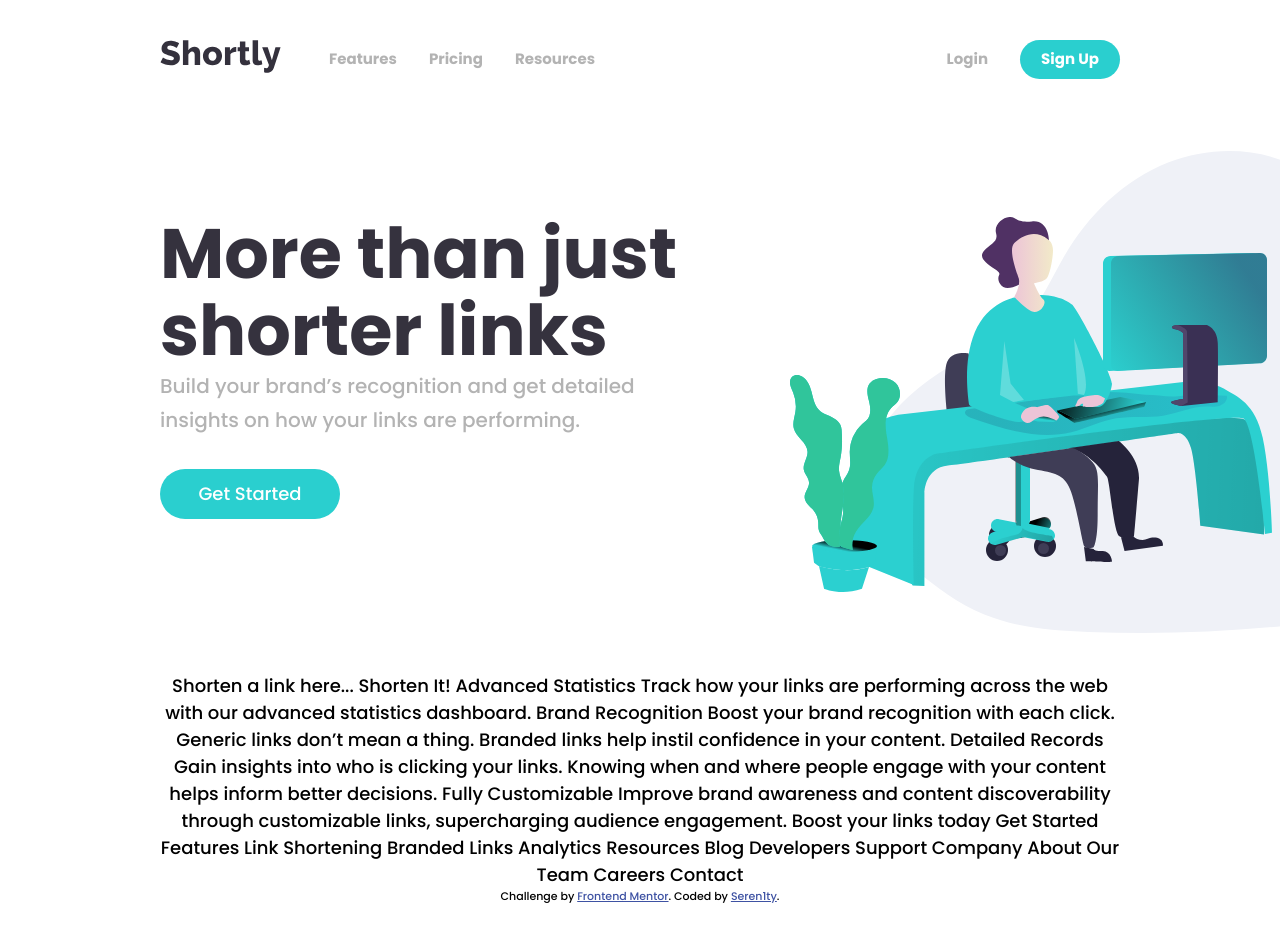
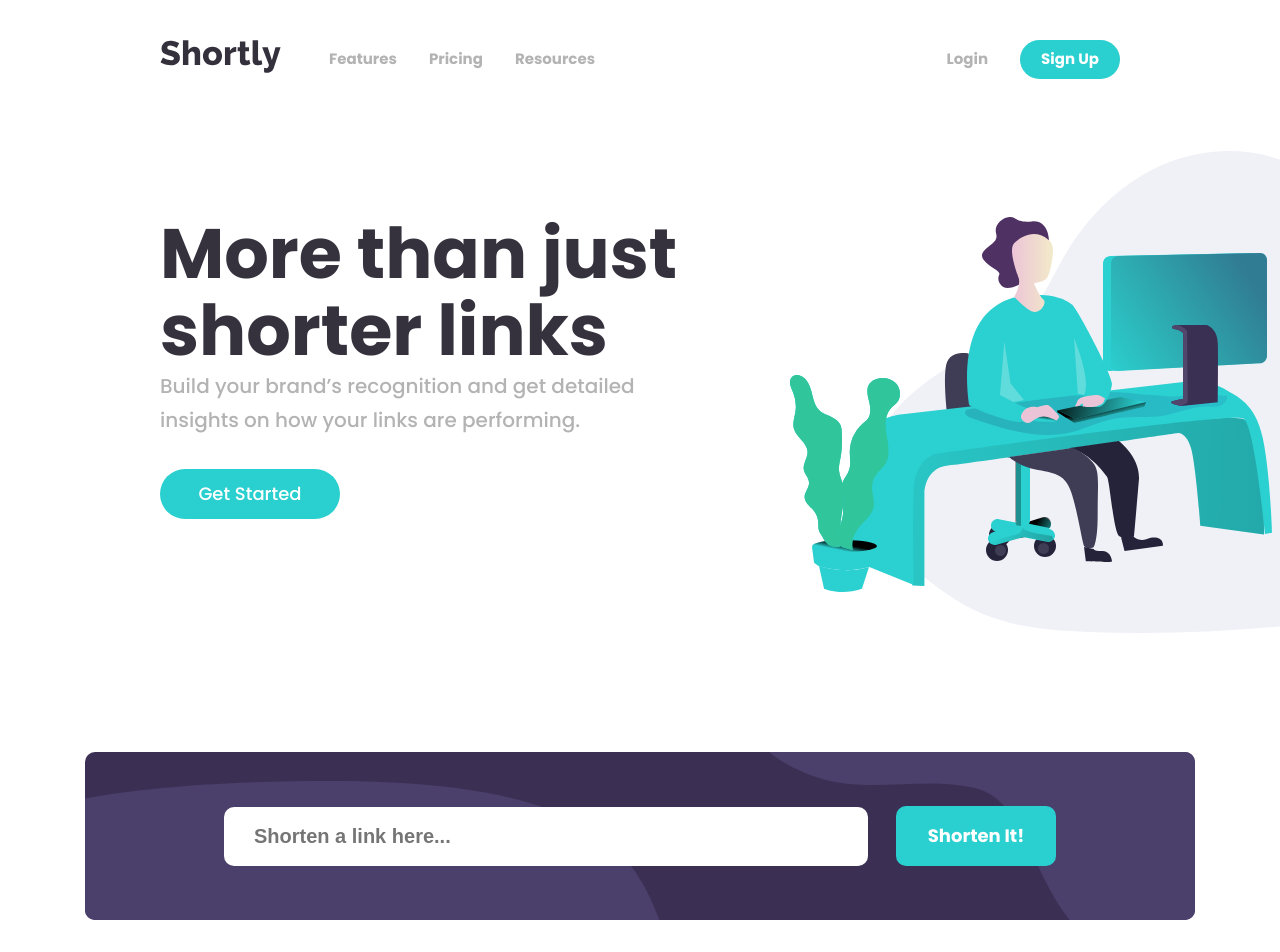
Before and after one commit to seren1ty/fm-url-shortener, a React (Create React App) app: page / in a window 1280 px wide. Shown: the top 952 px of the page. Before the commit the page ends 905 px from the top, so only its background shows below. Built offline with nearby package versions, Linux system fonts and the light colour scheme.

Commit message:
Created and styled initial Shortener component

```diff
--- a/src/App.tsx
+++ b/src/App.tsx
@@ -2,18 +2,15 @@ import { Box } from '@material-ui/core';
 import React from 'react';
 import './App.css';
 import Header from './components/Header.component';
+import LinkShortener from './components/LinkShortener.component';
 import Navbar from './components/Navbar.component';
 
 function App() {
   return (
-    <Box className="App" px={20}>
+    <Box className="App">
       <Navbar/>
       <Header/>
-
-      Shorten a link here...
-
-      Shorten It!
-
+      <LinkShortener/>
       Advanced Statistics
 
       Track how your links are performing across the web with our
--- a/src/components/Header.component.tsx
+++ b/src/components/Header.component.tsx
@@ -3,7 +3,7 @@ import WorkingImage from '../assets/images/illustration-working.svg';
 
 const Header = () => {
   return (
-    <Box display="flex" justifyContent="space-between" paddingY={4}>
+    <Box display="flex" justifyContent="space-between" px={20} py={4}>
       <Box display="flex" flexDirection="column" alignItems="flex-start" flexWrap={true} minWidth="550px" maxWidth="50%" pt={8}>
         <Box color="hsl(255, 11%, 22%)" fontWeight={700} fontSize={70} textAlign="left" lineHeight={1.1}>
           More than just shorter links
@@ -18,7 +18,7 @@ const Header = () => {
 
       <Box display="flex">
         <Box pl={10} mr={-30}>
-          <img src={WorkingImage} alt="Working Image"/>
+          <img src={WorkingImage} alt="Working"/>
         </Box>
       </Box>
     </Box>
--- /dev/null
+++ b/src/components/LinkShortener.component.tsx
@@ -0,0 +1,37 @@
+import { Box } from '@material-ui/core';
+import styled from 'styled-components';
+import ShortenerBackground from '../assets/images/bg-shorten-desktop.svg';
+
+const LinkShortener = () => {
+  return (
+    <Box px={20} pt={10} pb={20}>
+      <Box position="relative" display="flex" justifyContent="center" alignItems="center" height={168} px={8} py={0}>
+        <Box position="absolute" zIndex={-1} bgcolor="hsl(257, 27%, 26%)" height={168} borderRadius="10px" overflow="hidden">
+          <img src={ShortenerBackground} alt="Shortener Background"/>
+        </Box>
+        <Box display="flex" alignItems="center" width="100%" fontWeight={700}>
+          <Box flexGrow={1} lineHeight={1.1} mr={11}>
+            <StyledInput placeholder="Shorten a link here..." />
+          </Box>
+          <Box bgcolor="hsl(180, 66%, 49%)" minWidth={160} height={60} color="white" borderRadius={10} lineHeight={3.3}>
+            Shorten It!
+          </Box>
+        </Box>
+      </Box>
+    </Box>
+  )
+}
+
+export default LinkShortener;
+
+const StyledInput = styled.input`
+  background-color: white;
+  border: 0;
+  border-radius: 10px;
+  width: 100%;
+  color: hsl(0, 0%, 70%);
+  font-size: 20px;
+  font-weight: 700;
+  outline: 0;
+  padding: 18px 30px;
+`
--- a/src/components/Navbar.component.tsx
+++ b/src/components/Navbar.component.tsx
@@ -3,7 +3,7 @@ import ShortlyTitle from '../assets/images/logo.svg';
 
 const Navbar = () => {
   return (
-    <Box display="flex" justifyContent="space-between" paddingY={5} color="hsl(0, 0%, 70%)" fontWeight={700} fontSize={15}>
+    <Box display="flex" justifyContent="space-between" px={20} py={5} color="hsl(0, 0%, 70%)" fontWeight={700} fontSize={15}>
       <Box display="flex">
         <Box pr={6}>
           <img src={ShortlyTitle} alt="Shortly Logo"/>
```
